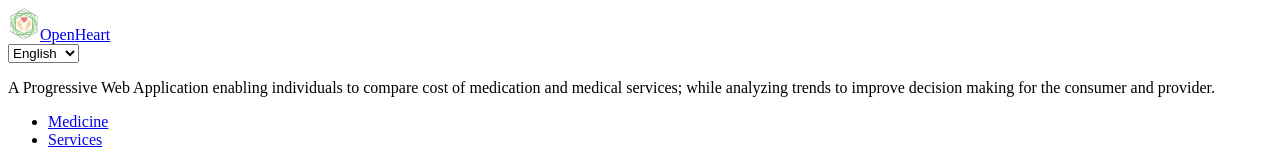
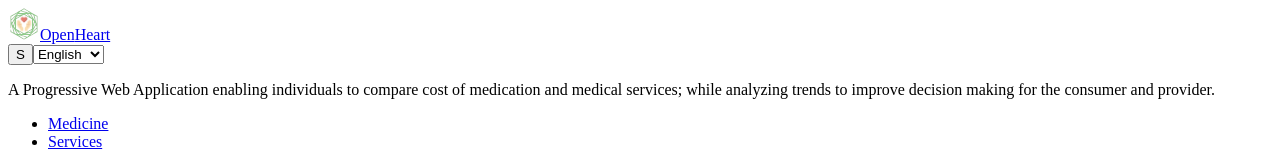
Before and after one commit to BigDataForSanDiego/team125, a Vue app in the folder frontend/: page /#/ in a window 1280 px wide. Shown: the top 160 px of the page. Built offline with nearby package versions, Linux system fonts and the light colour scheme.

Commit message:
Fragment Navbar

```diff
--- /dev/null
+++ b/frontend/src/components/Navbar.vue
@@ -0,0 +1,81 @@
+<template>
+  <nav class="navbar navbar-light bg-light fixed-top">
+    <div v-if="_searching" class="container-fluid">
+      <div class="input-group">
+        <input
+          type="text"
+          class="form-control"
+          placeholder="Search"
+          aria-label="Search"
+          aria-describedby="Search"
+        />
+        <button class="btn btn-outline-success" type="button" id="Compare">
+          Compare
+        </button>
+        <button
+          class="btn btn-outline-danger"
+          type="button"
+          id="Cancel"
+          @click="stopSearch"
+        >
+          X
+        </button>
+      </div>
+    </div>
+    <div v-else class="container-fluid">
+      <a class="navbar-brand" href="#">
+        <img
+          src="img/icons/favicon.svg"
+          alt=""
+          width="32"
+          height="32"
+          class="d-inline-block align-text-top"
+        />
+        <span class="text-success">Open</span>
+        <span class="text-danger">Heart</span>
+      </a>
+
+      <form class="d-flex">
+        <button
+          v-if="search"
+          type="button"
+          class="px-3 mx-1 btn rounded-circle"
+          @click="startSearch"
+        >
+          S
+        </button>
+        <select class="form-select" aria-label="Default select example">
+          <option>English</option>
+          <option>Español</option>
+        </select>
+      </form>
+    </div>
+  </nav>
+</template>
+
+<script>
+export default {
+  name: "Navbar",
+  props: {
+    search: {
+      default: true,
+    },
+  },
+  data: () => {
+    return {
+      _searching: false,
+    };
+  },
+  methods: {
+    startSearch: function () {
+      this._searching = true;
+    },
+    stopSearch: function () {
+      this._searching = false;
+    },
+    enterSearch: function () {
+      console.log("Searching...");
+    },
+  },
+};
+</script>
--- a/frontend/src/views/HomeView.vue
+++ b/frontend/src/views/HomeView.vue
@@ -1,27 +1,6 @@
 <template>
   <div class="home h-100">
-    <nav class="navbar navbar-light bg-light fixed-top">
-      <div class="container-fluid">
-        <a class="navbar-brand" href="#">
-          <img
-            src="img/icons/favicon.svg"
-            alt=""
-            width="32"
-            height="32"
-            class="d-inline-block align-text-top"
-          />
-          <span class="text-success">Open</span>
-          <span class="text-danger">Heart</span>
-        </a>
-
-        <form class="d-flex">
-          <select class="form-select" aria-label="Default select example">
-            <option>English</option>
-            <option>Español</option>
-          </select>
-        </form>
-      </div>
-    </nav>
+    <Navbar />
 
     <div class="h-100 p-5 d-flex flex-column">
       <p class="mt-3 p-4 flex-fill text-center">
@@ -52,3 +31,14 @@
     </div>
   </div>
 </template>
+
+<script>
+import Navbar from "@/components/Navbar.vue";
+
+export default {
+  name: "HomeView",
+  components: {
+    Navbar,
+  },
+};
+</script>
```
